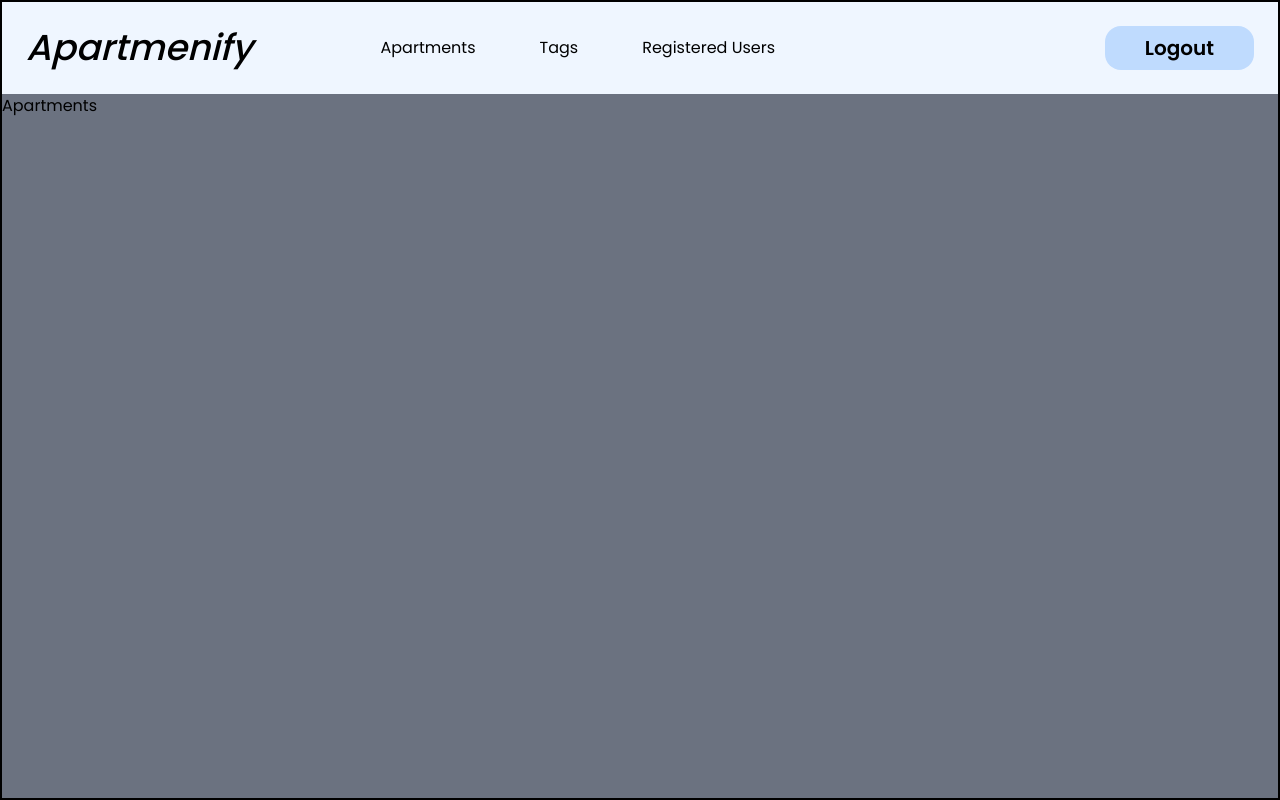
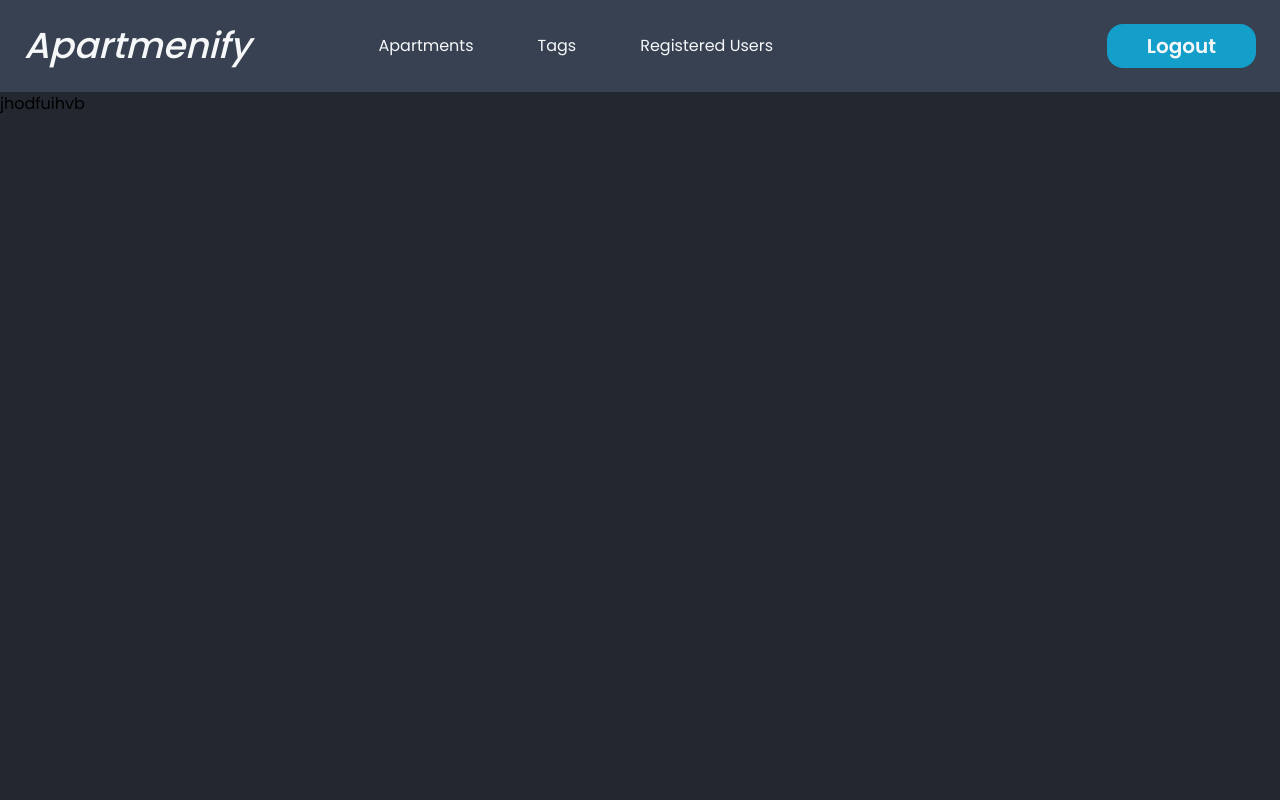
Before and after one commit to zrvnarmarin/Apartments-App, a React (Vite) app in the folder apartments-app/: page /main/apartments in a window 1280 px wide. Built offline with nearby package versions, Linux system fonts and the light colour scheme.

Commit message:
further styling of components

```diff
--- a/apartments-app/src/components/Front/FrontPage.jsx
+++ b/apartments-app/src/components/Front/FrontPage.jsx
@@ -3,11 +3,11 @@ import { Link } from 'react-router-dom'
 
 const FrontPage = ({ onOpenLogin }) => {
   return (
-    <div className='w-screen h-screen bg-gray-100 flex flex-col gap-16 items-center justify-center'>
-        <h1 className='italic text-8xl font-medium'>Apartmenify</h1>
+    <div className='w-screen h-screen bg-[#23272f] flex flex-col gap-16 items-center justify-center'>
+        <h1 className='italic text-8xl font-medium text-[#f6f7f9]'>Apartmenify</h1>
         <button
             onClick={onOpenLogin}
-            className='px-10 py-2 rounded-2xl font-semibold text-xl bg-blue-200'
+            className='px-10 py-2 rounded-2xl font-semibold text-xl text-[#f6f7f9] bg-[#149eca]'
         >
             <Link to='/login'>Enter App</Link>
         </button>
--- a/apartments-app/src/components/Login/LoginForm.jsx
+++ b/apartments-app/src/components/Login/LoginForm.jsx
@@ -2,7 +2,7 @@ import React from 'react'
 
 const LoginForm = () => {
   return (
-    <form className='flex flex-col bg-gray-400 gap-12 p-2'>
+    <form className='flex flex-col bg-[#374151] gap-12 p-2'>
       <input className='p-2' type="text" placeholder='Email' />
       <input className='p-2' type="text" placeholder='Password' />
     </form>
--- a/apartments-app/src/components/Login/LoginPage.jsx
+++ b/apartments-app/src/components/Login/LoginPage.jsx
@@ -4,15 +4,15 @@ import { Link } from 'react-router-dom'
 
 const LoginPage = ({onOpenMain}) => {
   return (
-    <div className='w-screen h-screen bg-gray-100 flex flex-col gap-32 items-center justify-center'>
-      <h1 className='italic text-8xl font-medium'>Apartmenify</h1>
-      <section className='bg-gray-300 p-2 rounded-xl xs:w-3/4 sm:w-3/4 lg:w-1/2 lg:max-w-1/2'>
-        <h1 className='font-poppins text-4xl font-medium text-center pb-8'>Login</h1>
+    <div className='w-screen h-screen bg-[#23272f] flex flex-col gap-32 items-center justify-center'>
+      <h1 className='italic text-8xl font-medium text-[#f6f7f9]'>Apartmenify</h1>
+      <section className='bg-[#374151] px-2 pt-8 pb-2 rounded-xl xs:w-3/4 sm:w-3/4 lg:w-1/2 lg:max-w-[40%]'>
+        <h1 className='font-poppins text-4xl font-medium text-center pb-8 text-[#f6f7f9]'>Login</h1>
         <LoginForm />
-        <div className='bg-red-300 flex items-center justify-center gap-4 p-2'>
+        <div className=' flex items-center justify-center gap-4 p-2 pt-8'>
           <button
             onClick={onOpenMain}
-            className='w-full font-medium text-2xl px-12 py-2 rounded-lg bg-gray-300'
+            className='w-full font-medium text-2xl px-12 py-2 rounded-lg text-[#f6f7f9] bg-[#149eca]'
           >
             <Link to="/main">Login</Link>
           </button>
--- a/apartments-app/src/components/Main/Apartments.jsx
+++ b/apartments-app/src/components/Main/Apartments.jsx
@@ -2,7 +2,9 @@ import React from 'react'
 
 const Apartments = () => {
   return (
-    <div>Apartments</div>
+    <div>
+      jhodfuihvb
+    </div>
   )
 }
 
--- a/apartments-app/src/components/Main/MainPage.jsx
+++ b/apartments-app/src/components/Main/MainPage.jsx
@@ -1,11 +1,12 @@
 import React from 'react'
 import { Outlet } from 'react-router-dom'
+import Apartments from './Apartments'
 import Navbar from './Navbar'
 
 const MainPage = () => {
 
   return (
-    <main className='w-screen h-screen bg-gray-500 font-poppins border-2 border-black'>
+    <main className='w-screen h-screen bg-[#23272f] font-poppins'>
       <Navbar />
       <Outlet />
     </main>
--- a/apartments-app/src/components/Main/Navbar.jsx
+++ b/apartments-app/src/components/Main/Navbar.jsx
@@ -5,12 +5,12 @@ import { navListItems } from '../../data/navListItems'
 const Navbar = ({ onLogout }) => {
 
   return (
-    <nav className='flex flex-row items-center justify-between bg-blue-50 p-6'>
+    <nav className='flex flex-row items-center justify-between bg-[#374151] p-6'>
       <div className='flex flex-row items-center justify-between gap-32'>
         <Link to='/main'>
-          <h1 className='italic text-4xl font-medium'>Apartmenify</h1>
+          <h1 className='italic text-4xl font-medium text-[#f6f7f9]'>Apartmenify</h1>
         </Link>
-          <ul className='list-none flex flex-row items-center justify-between gap-16'>
+          <ul className='list-none flex flex-row items-center justify-between gap-16 text-[#f6f7f9]'>
             {navListItems.map(item =>
               <li key={item.id}>
                 <Link to={`/main${item.link}`}>{item.name}</Link>
@@ -20,7 +20,7 @@ const Navbar = ({ onLogout }) => {
       </div>
       <button
         onClick={onLogout}
-        className='px-10 py-2 rounded-2xl font-semibold text-xl bg-blue-200'
+        className='px-10 py-2 rounded-2xl font-semibold text-xl text-[#f6f7f9] bg-[#149eca]'
       >
         <Link to='/login'>Logout</Link>
       </button>
```
